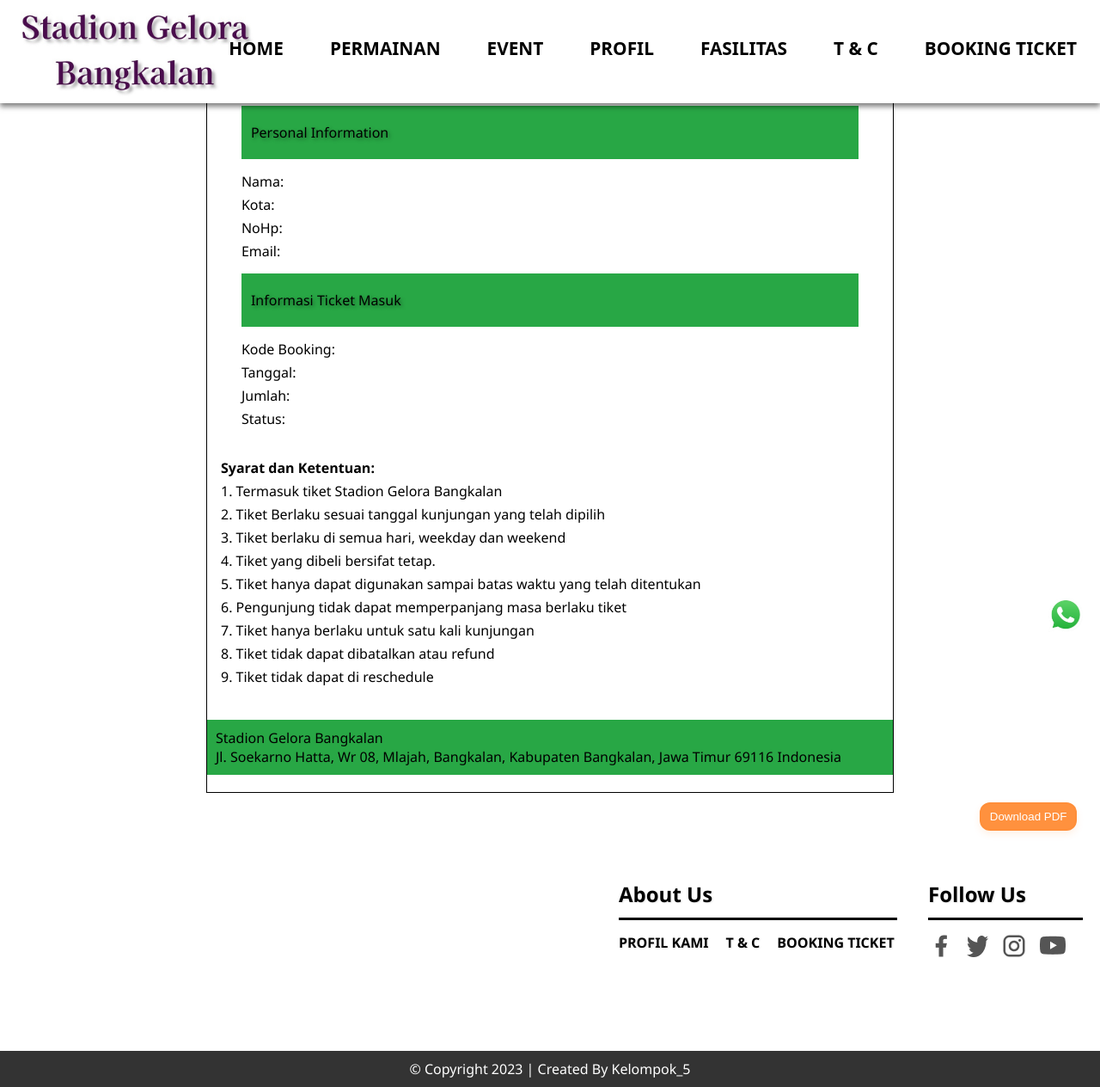
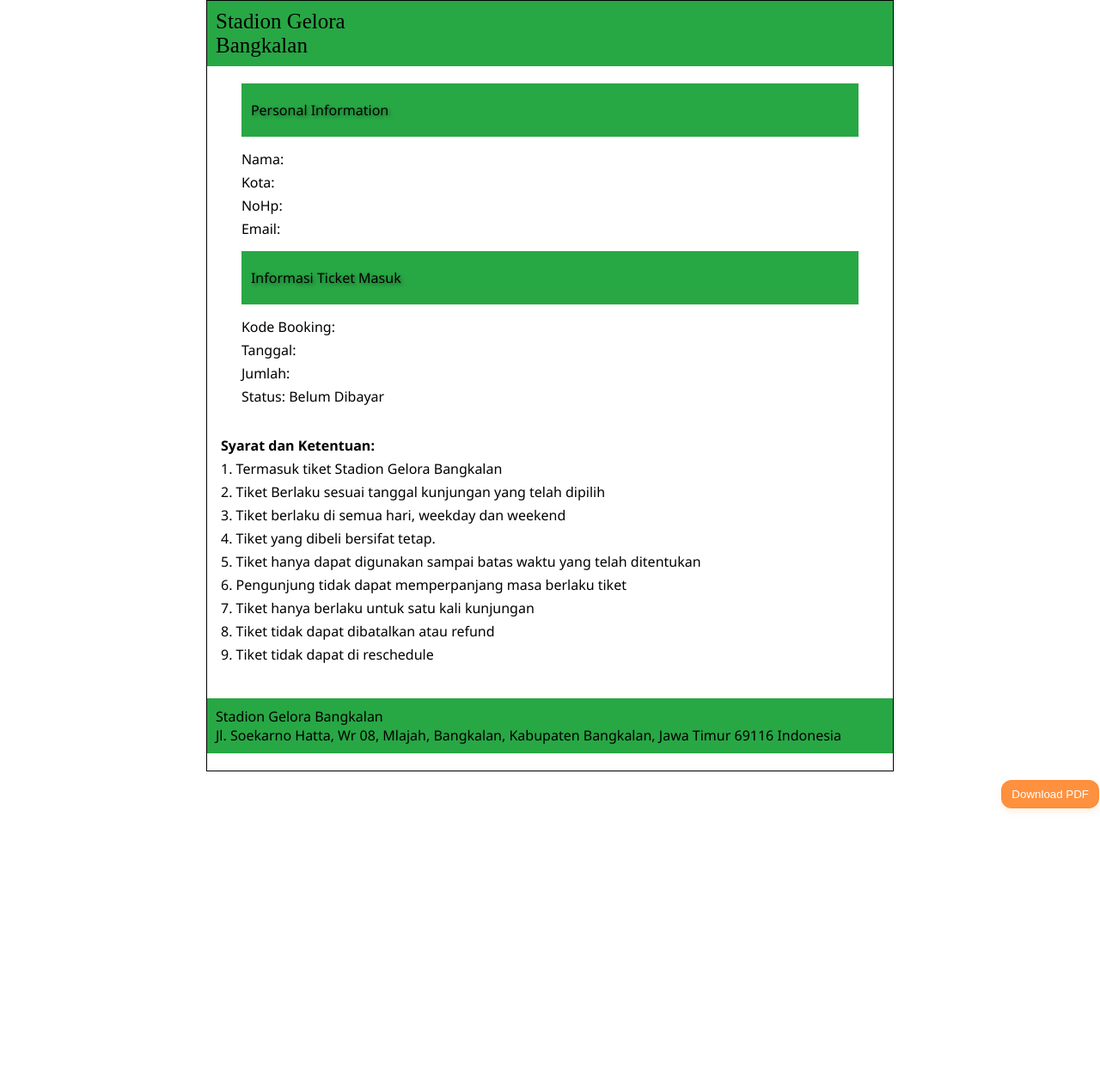
Before and after one commit to endyzan/tubesRpl_sgb, a PHP site: page /app/user/nota.php in a window 1280 px wide. Shown: the whole page at 86% size. After the commit the page ends 944 px from the top, so only its background shows below. Run offline with PHP 8.4, Linux system fonts and the light colour scheme; a user stored in the database is signed in; data comes from the database, SQL or seed files in the repository.

Commit message:
Update nota.php

```diff
--- a/app/user/nota.php
+++ b/app/user/nota.php
@@ -4,210 +4,6 @@
     <meta charset="UTF-8">
     <title>Nota Ticket</title>
     <link rel="stylesheet" href="../../asset/css/styles.css"> <!-- Link ke file CSS eksternal -->
-    <style>
-        * {
-            margin: 0;
-            padding: 0;
-            box-sizing: border-box;
-            outline: none;
-            border: none;
-            text-decoration: none;
-        }
-        html {
-            scroll-behavior: smooth;
-        }
-        body {
-            font-family: 'Segoe UI', Tahoma, Geneva, Verdana, sans-serif;
-        }
-
-        /* ---------------------------------Header Start--------------------------------- */
-        .header {
-            display: flex;
-            justify-content: space-between;
-            align-items: center;
-            background: white;
-            position: absolute;
-            top: 0;
-            left: 0;
-            right: 0;
-            box-shadow: 0 4px 6px rgba(0, 0, 0, 0.5);
-        }
-        .logo {
-            display: flex;
-            width: 120px;
-            height: 120px;
-        }
-        /* ---------------------------------Header End--------------------------------- */
-
-        /* ---------------------------------Menu Start--------------------------------- */
-        .menu ul {
-            list-style: none;
-        }
-        .menu ul li {
-            position: relative;
-            float: left;
-        }
-        .menu ul li a {
-            color: black;
-            font-size: 1.3rem;
-            font-family: system-ui, -apple-system, BlinkMacSystemFont, "Segoe UI", Roboto,
-            Oxygen, Ubuntu, Cantarell, "Open Sans", "Helvetica Neue", sans-serif;
-            display: block;
-            padding: 27px;
-            font-weight: bold;
-        }
-        .menu ul li ul {
-            position: absolute;
-            background: #D3D3D3;
-            display: none;
-            width: max-content;
-            box-shadow: 0 4px 6px rgba(0, 0, 0, 0.5);
-        }
-
-        .menu ul li ul li {
-            border-top: 1px solid rgba(207, 205, 205, 0.384);
-            position: left;
-        }
-
-        .menu ul li ul li a{
-            font-size: 0.8rem;
-            padding: 10px 20px;
-            position: left;
-        }
-        .menu ul li ul li:not(:last-child)::after {
-            content: "";
-            position: absolute;
-            bottom: 0;
-            left: 0;
-            width: 100%;
-            height: 1px;
-            background: black;
-        }
-        .menu ul li:hover > ul {
-            display: flex;
-            flex-direction: column;
-        }
-        .menu a:hover {
-            color: red;
-        }
-        .menu a::after {
-            content: "";
-            border-bottom: 0.1rem solid black;
-            display: block;
-            padding-bottom: 0.5rem;
-            transform: scaleX(0);
-        }
-        .menu a:hover::after {
-            transform: scaleX(1.0);
-            transition: 0.2s linear;
-        }
-
-        .pembuka img {
-            width: 100%;
-            margin-top: 170px;
-        }
-        /* ---------------------------------Menu End--------------------------------- */
-
-        .sticky-whatsapp2 {
-                position: fixed;
-                bottom: 60px;
-                right: 0px;
-                z-index: 100;
-            }
-
-            .sticky-whatsapp2 img {
-                width: 80px;
-                height: 50px;
-            }
-
-            @media (max-width: 768px) {
-                .sticky-whatsapp2 img {
-                    width: 20px;
-                    height: 20px;
-                }
-            }
-
-            .container2 {
-                display: flex;
-                justify-content: space-between;
-                padding: 20px;
-                background-color: #fff;
-            }
-            .section {
-                display: flex;
-                flex-direction: column;
-                width: 20%;
-            }
-            .section1 {
-                display: flex;
-                flex-direction: column;
-                width: 40%;
-                margin-left:700px;
-
-            }
-            .section h2 {
-                margin: 0;
-                margin-bottom: 10px;
-                font-size: 24px;
-                text-shadow: 1px 1px 2px rgba(0,0,0,0.1);
-            }
-            .section1 h2 {
-                margin: 0;
-                margin-bottom: 10px;
-                font-size: 24px;
-                text-shadow: 1px 1px 2px rgba(0,0,0,0.1);
-
-            }
-            .links {
-                display: flex;
-                gap: 20px;
-            }
-            .links a {
-                text-decoration: none;
-                color: #000;
-                font-weight: bold;
-                text-shadow: 1px 1px 2px rgba(0,0,0,0.1);
-            }
-            .social-icons {
-                display: flex;
-                gap: 15px;
-                align-items: center;
-            }
-            .social-icons a {
-                text-decoration: none;
-                color: #000;
-                font-size: 24px;
-            }
-            .section hr {
-                border: 0;
-                height: 3px;
-                background: #000;
-                margin-top: 1px;
-                margin-bottom:15px;
-                width: 100%;
-            }
-            .section1 hr {
-                border: 0;
-                height: 3px;
-                background: #000;
-                margin-top: 1px;
-                margin-bottom:15px;
-                width: 90%;
-                margin-left:0;
-            }
-
-            .footer2 {
-                background-color: #333;
-                color: #fff;
-                padding: 10px;
-                text-align: center;
-                margin-top: 80px;
-            }
-
-            .footer2 p {
-                margin: 0;
-            }
-    </style>
 </head>
 <body>
     <?php
@@ -228,35 +24,6 @@
     }
     ?>
 
-    <!-- Header Start -->
-    <div class="header">
-        <div class="logo">
-            <img src="../../asset/img/logoSGB.jpg" alt="LOGO SGB">
-        </div>
-
-        <!-- Menu Start -->
-        <div class="menu">
-            <ul>
-                <li><a href="index.php">HOME</a></li>
-                <li><a href="permainan.php">PERMAINAN</a></li>
-                <li><a href="event.php">EVENT</a></li>
-                <li>
-                    <a>PROFIL</a>
-                    <ul>
-                        <li><a href="profil_kami.php">PROFIL KAMI</a></li>
-                        <li><a href="galeri_foto.php">GALERI</a></li>
-                    </ul>
-                </li>
-                <li><a href="fasilitas.php">FASILITAS</a></li>
-                <li><a href="t&c.php">T & C</a></li>
-                <li><a href="formulirbooking.php">BOOKING TICKET</a></li>
-            </ul>
-        </div>
-        <!-- Menu End -->
-    </div>
-    <!-- Header Start -->
-
-    <div class = 'isi'>
     <div class="nota-container">
         <div class="header-nota"><div class="judulheader">Stadion Gelora<br> Bangkalan</div></div>
 
@@ -273,9 +40,76 @@
             <p>Kode Booking: <?php echo htmlspecialchars($tiket['kode_booking']); ?></p>
             <p>Tanggal: <?php echo htmlspecialchars($tiket['tanggal']); ?></p>
             <p>Jumlah: <?php echo htmlspecialchars($tiket['jumlah']); ?></p>
-                <p>Status: <?php echo htmlspecialchars($tiket['status']); ?></p>
+            <p>Status: <?php
+                if (htmlspecialchars($tiket['status']) == 1){
+                    echo "Sudah Terbayar";
+                }
+                else{
+                    echo "Belum Dibayar";
+                }?></p>
         </div>
+        <?php
+            $cekpermainan = $db->prepare("SELECT EXISTS( SELECT * FROM pemesanan_ticketD WHERE kode_booking = '{$_SESSION['kodebooking']}')");
+            $cekpermainan->execute();
+            $cekpermainan= $cekpermainan->fetch(PDO::FETCH_COLUMN);
 
+            if($cekpermainan==1){
+                echo'<div class="section-title"><div class="blacktext">Informasi Ticket Permainan</div></div>';
+                $totalpembelian = 0;
+                $daftarpermainan = $db->prepare("SELECT * from permainan");
+                $daftarpermainan->execute();
+                $daftarpermainan = $daftarpermainan->fetchAll(PDO::FETCH_ASSOC);
+
+                $permainan = array();
+
+                foreach ($daftarpermainan as $mainan){
+                    $permainan[$mainan["id_permainan"]] = array(
+                        "nama_permainan"=>$mainan["nama_permainan"],
+                        "durasi"=>$mainan["durasi"],
+                        "harga"=>$mainan["harga"]
+                    );
+                }
+                $iter = 0;
+
+                $permainanpembeli = $db->prepare("SELECT * from pemesanan_ticketD where kode_booking = '{$_SESSION['kodebooking']}'");
+                $permainanpembeli->execute();
+                $permainanpembeli = $permainanpembeli->fetchAll(PDO::FETCH_ASSOC);
+                echo '<div class="content-nota">';
+
+                for ($i=0;$i<count($permainanpembeli);$i++){
+
+                foreach ($permainanpembeli[$i] as $key => $val){
+                    // var_dump($key,$val);
+                    // string(12) "kode_booking" string(17) "SGB2024060225074A" string(12) "id_permainan" string(9) "FISHING01" string(6) "jumlah" int(1) string(8) "subtotal" int(15000)
+
+                    if (array_key_exists($val,$permainan)){
+                        if ($iter == 0){
+                            echo '
+                            <div class="text-box-white">
+                                <div class="text-item-white">PERMAINAN</div>
+                                <div class="text-item-white">HARGA</div>
+                                <div class="text-item-white">MENIT</div>
+                                <div class="text-item-white">JUMLAH</div>
+                                <div class="text-item-white">SUB TOTAL</div>
+                            </div>';
+                        }
+                        $iter += 1;
+                        echo '<div class="text-box-white">
+                                <div class="text-item-white">'.$permainan[$val]["nama_permainan"]."</div>
+                                <div class='text-item-white'>IDR ".$permainan[$val]["harga"]."</div>
+                                <div class='text-item-white'>".$permainan[$val]["durasi"]."</div>
+                                <div class='text-item-white'>".$permainanpembeli[$i]['jumlah']."</div>
+                                <div class='text-item-white'>IDR ".$permainan[$val]["harga"]*$permainanpembeli[$i]['jumlah']."</div>
+                            </div>";
+                        $totalpembelian += $permainan[$val]["harga"]*$permainanpembeli[$i]['jumlah'];
+                    }
+                    else{
+                        // var_dump("MASUK FALSE");
+                    }
+                }}
+                echo '</div>';
+            }
+        ?>
         <div class="terms">
             <p><b>Syarat dan Ketentuan:</b></p>
             <p>1. Termasuk tiket Stadion Gelora Bangkalan</p>
@@ -299,38 +133,5 @@
         <form method="post" action="downloadnota.php">
             <div class='btn-submit-container'><button type="submit" name="download_pdf">Download PDF</button></div>
         </form>
-    </div>
-
-    <div class="sticky-whatsapp2">
-        <a href="https://wa.me/+62 878-5305-3661" target="_blank">
-            <img src="../../asset/img/logo_WA.png" alt="WhatsApp" class="whatsapp-logo">
-        </a>
-    </div>
-
-    <div class="container2">
-        <div class="section1">
-            <h2>About Us</h2>
-            <hr>
-            <div class="links">
-                <a href="profil_kami.php">PROFIL KAMI</a>
-                <a href="t&c.php">T & C</a>
-                <a href="formulirbooking.php">BOOKING TICKET</a>
-            </div>
-        </div>
-        <div class="section">
-            <h2>Follow Us</h2>
-            <hr>
-            <div class="social-icons">
-                <a href="https://www.facebook.com/login.php"><img src="../../asset/img/fc.png" alt="Facebook"></a>
-                <a href="https://x.com/"><img src="../../asset/img/tweet.png" alt="Twitter"></a>
-                <a href="https://www.instagram.com/"><img src="../../asset/img/ig.png" alt="Instagram"></a>
-                <a href="https://www.youtube.com/"><img src="../../asset/img/youtube.png" alt="YouTube"></a>
-            </div>
-        </div>
-    </div>
-
-    <div class="footer2" id="footer">
-        <p>&copy; Copyright 2023 | Created By Kelompok_5</p>
-    </div>
 </body>
 </html>
```
Lines whose indentation alone changed are shown as unchanged.
